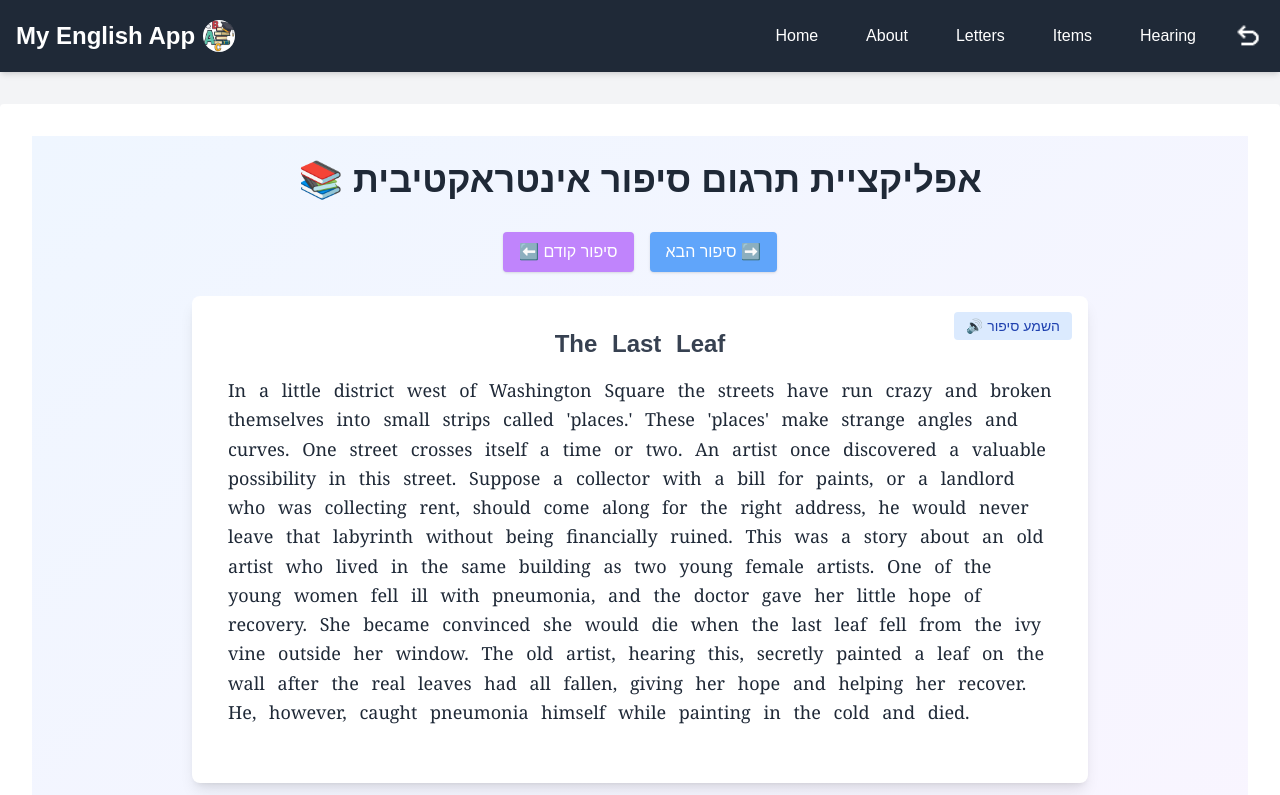
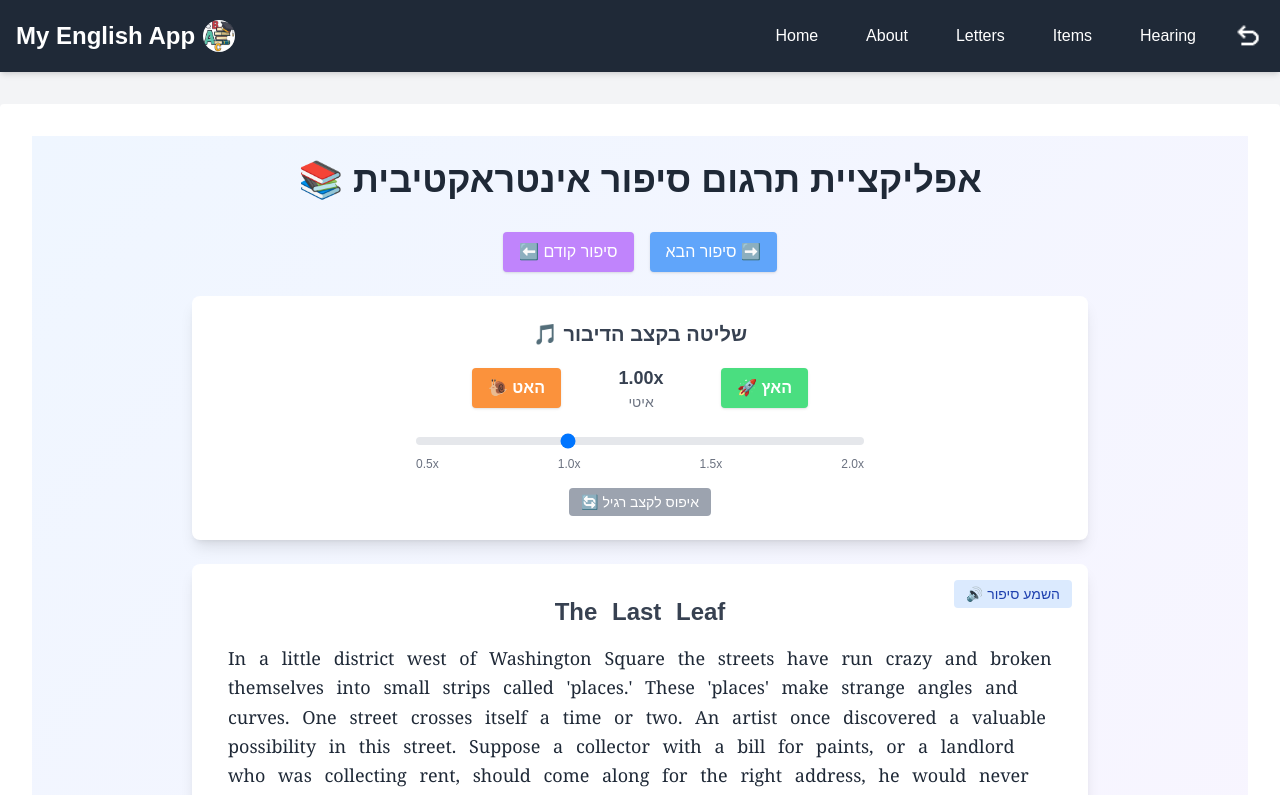
Before and after one commit to EmanuelTiran/English, a React (Create React App) app: page /story in a window 1280 px wide. Shown: the top 795 px of the page. Built offline with nearby package versions, Linux system fonts and the light colour scheme; a web font is replaced by a local one.

Commit message:
second commir

```diff
--- a/src/components/StoryTranslator.jsx
+++ b/src/components/StoryTranslator.jsx
@@ -9,6 +9,7 @@ const StoryTranslator = () => {
   const [isLoading, setIsLoading] = useState(false);
   const [error, setError] = useState('');
   const [isSpeaking, setIsSpeaking] = useState(false);
+  const [speechRate, setSpeechRate] = useState(1.0); // קצב דיבור רגיל
   const synthRef = useRef(window.speechSynthesis);
 
   // טוען את הסיפור לפי האינדקס
@@ -36,6 +37,7 @@ const StoryTranslator = () => {
     setError('');
   };
 
+  // פונקציה מעודכנת להשמעת טקסט עם קצב משתנה
   const speakText = (text) => {
     if (synthRef.current.speaking) {
       synthRef.current.cancel();
@@ -43,10 +45,38 @@ const StoryTranslator = () => {
     } else {
       const utter = new SpeechSynthesisUtterance(text);
       utter.lang = 'en-US';
+      utter.rate = speechRate; // הגדרת קצב הדיבור
+      utter.pitch = 1.0;
+      utter.volume = 1.0;
+
       synthRef.current.speak(utter);
       setIsSpeaking(true);
+
       utter.onend = () => setIsSpeaking(false);
+      utter.onerror = () => setIsSpeaking(false);
     }
+  };
+
+  // פונקציות לשינוי קצב הדיבור
+  const increaseSpeechRate = () => {
+    setSpeechRate(prev => Math.min(prev + 0.25, 2.0));
+  };
+
+  const decreaseSpeechRate = () => {
+    setSpeechRate(prev => Math.max(prev - 0.25, 0.5));
+  };
+
+  const resetSpeechRate = () => {
+    setSpeechRate(1.0);
+  };
+
+  // קבלת תיאור קצב הדיבור
+  const getSpeechRateDescription = () => {
+    if (speechRate <= 0.75) return 'איטי מאוד';
+    if (speechRate <= 1.0) return 'איטי';
+    if (speechRate <= 1.25) return 'רגיל';
+    if (speechRate <= 1.5) return 'מהיר';
+    return 'מהיר מאוד';
   };
 
   const handleWordClick = (word) => {
@@ -123,6 +153,70 @@ const StoryTranslator = () => {
           >
             סיפור הבא ➡️
           </button>
+        </div>
+
+        {/* בקרת קצב דיבור */}
+        <div className="bg-white rounded-lg shadow-lg p-6 mb-6">
+          <h3 className="text-xl font-semibold mb-4 text-gray-700 text-center">
+            🎵 שליטה בקצב הדיבור
+          </h3>
+
+          <div className="flex flex-col items-center space-y-4">
+            {/* כפתורי מהירות */}
+            <div className="flex items-center gap-4">
+              <button
+                onClick={decreaseSpeechRate}
+                disabled={speechRate <= 0.5}
+                className="bg-orange-400 hover:bg-orange-500 disabled:bg-gray-300 disabled:cursor-not-allowed text-white px-4 py-2 rounded shadow font-bold"
+              >
+                🐌 האט
+              </button>
+
+              <div className="text-center min-w-32">
+                <div className="text-lg font-semibold text-gray-700">
+                  {speechRate.toFixed(2)}x
+                </div>
+                <div className="text-sm text-gray-500">
+                  {getSpeechRateDescription()}
+                </div>
+              </div>
+
+              <button
+                onClick={increaseSpeechRate}
+                disabled={speechRate >= 2.0}
+                className="bg-green-400 hover:bg-green-500 disabled:bg-gray-300 disabled:cursor-not-allowed text-white px-4 py-2 rounded shadow font-bold"
+              >
+                🚀 האץ
+              </button>
+            </div>
+
+            {/* סליידר */}
+            <div className="w-full max-w-md">
+              <input
+                type="range"
+                min="0.5"
+                max="2.0"
+                step="0.25"
+                value={speechRate}
+                onChange={(e) => setSpeechRate(parseFloat(e.target.value))}
+                className="w-full h-2 bg-gray-200 rounded-lg appearance-none cursor-pointer"
+              />
+              <div className="flex justify-between text-xs text-gray-500 mt-1">
+                <span>0.5x</span>
+                <span>1.0x</span>
+                <span>1.5x</span>
+                <span>2.0x</span>
+              </div>
+            </div>
+
+            {/* כפתור איפוס */}
+            <button
+              onClick={resetSpeechRate}
+              className="bg-gray-400 hover:bg-gray-500 text-white px-3 py-1 rounded text-sm"
+            >
+              🔄 איפוס לקצב רגיל
+            </button>
+          </div>
         </div>
 
         {/* סיפור וכפתור השמעה */}
@@ -202,7 +296,10 @@ const StoryTranslator = () => {
           <p className="text-gray-600 text-sm mb-2">
             💡 לחץ על כל מילה בכותרת או בסיפור כדי לקבל תרגום באמצעות API חיצוני
           </p>
-          <p className="text-gray-500 text-xs">משתמש ב-MyMemory Translation API</p>
+          <p className="text-gray-500 text-xs mb-2">משתמש ב-MyMemory Translation API</p>
+          <p className="text-gray-500 text-xs">
+            🎵 השתמש בבקרות המהירות כדי להתאים את קצב הדיבור לצרכים שלך
+          </p>
         </div>
       </div>
     </div>
```
Also changed, not shown: src/App.js (line endings or trailing spaces).
